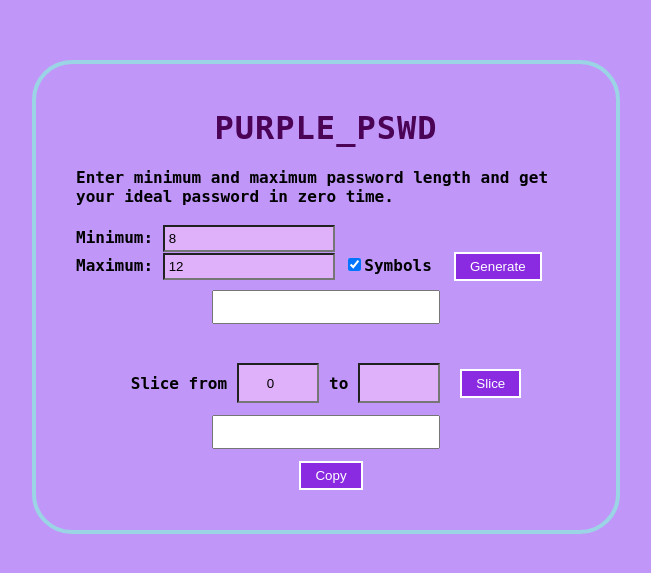
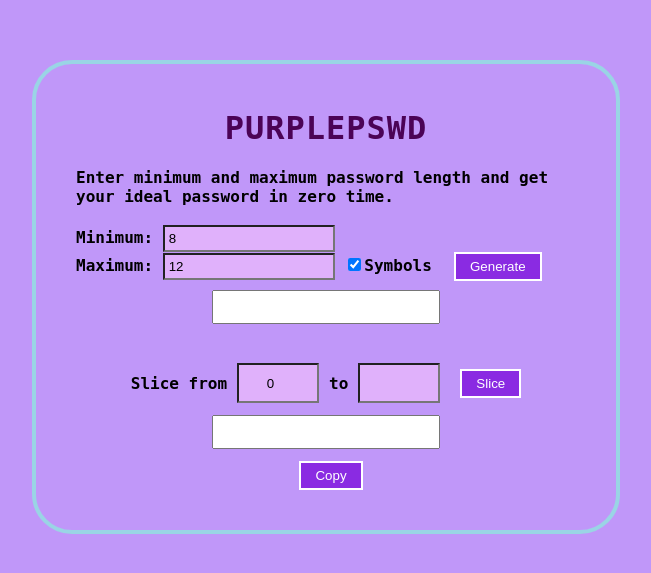
Before and after one commit to rajnandandas/purplepswd-generator-site, a Flask app: page / in a window 1280 px wide. Shown: the top 573 px of the page, without its empty margins (314-965 px from the left). Run offline with Flask 3, Linux system fonts and the light colour scheme.

Commit message:
Update index.html

```diff
--- a/templates/index.html
+++ b/templates/index.html
@@ -7,7 +7,7 @@
     </head>
     <body>
         <div class="card">
-        <h1>PURPLE_PSWD</h1>
+        <h1>PURPLEPSWD</h1>
         Enter minimum and maximum password length and get your ideal password in zero time.<br>
         <br>
 
```
